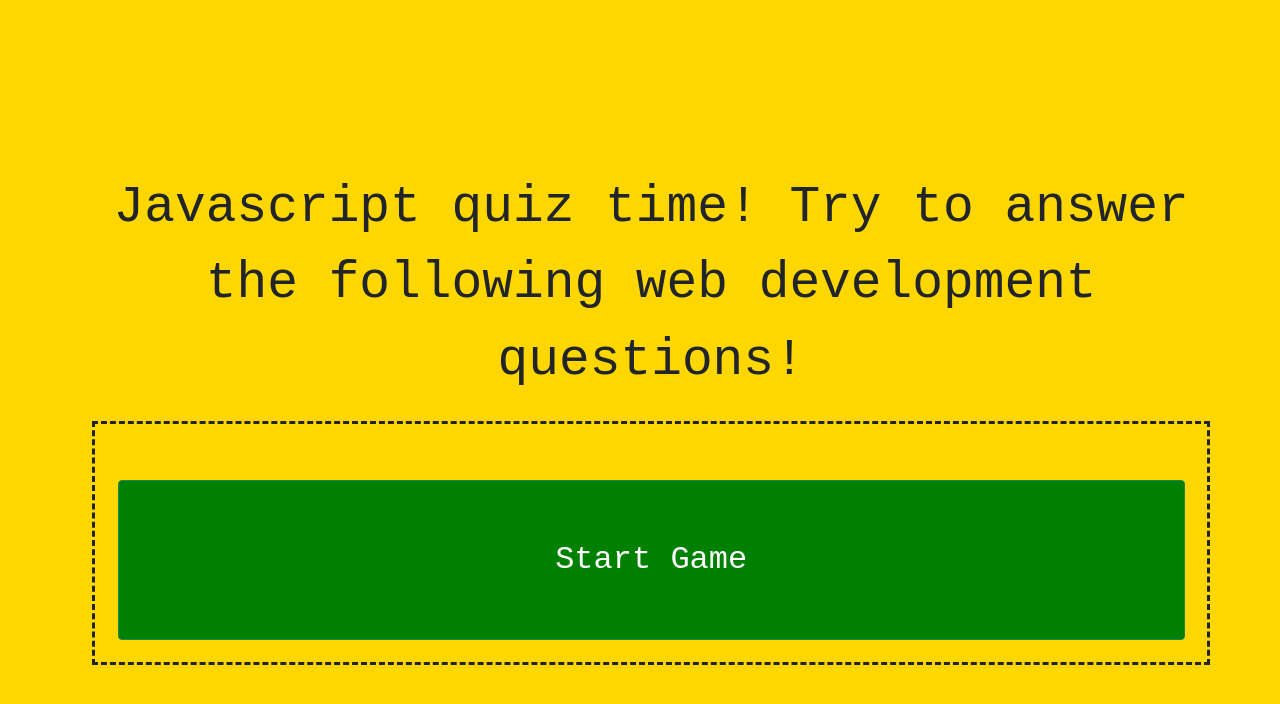
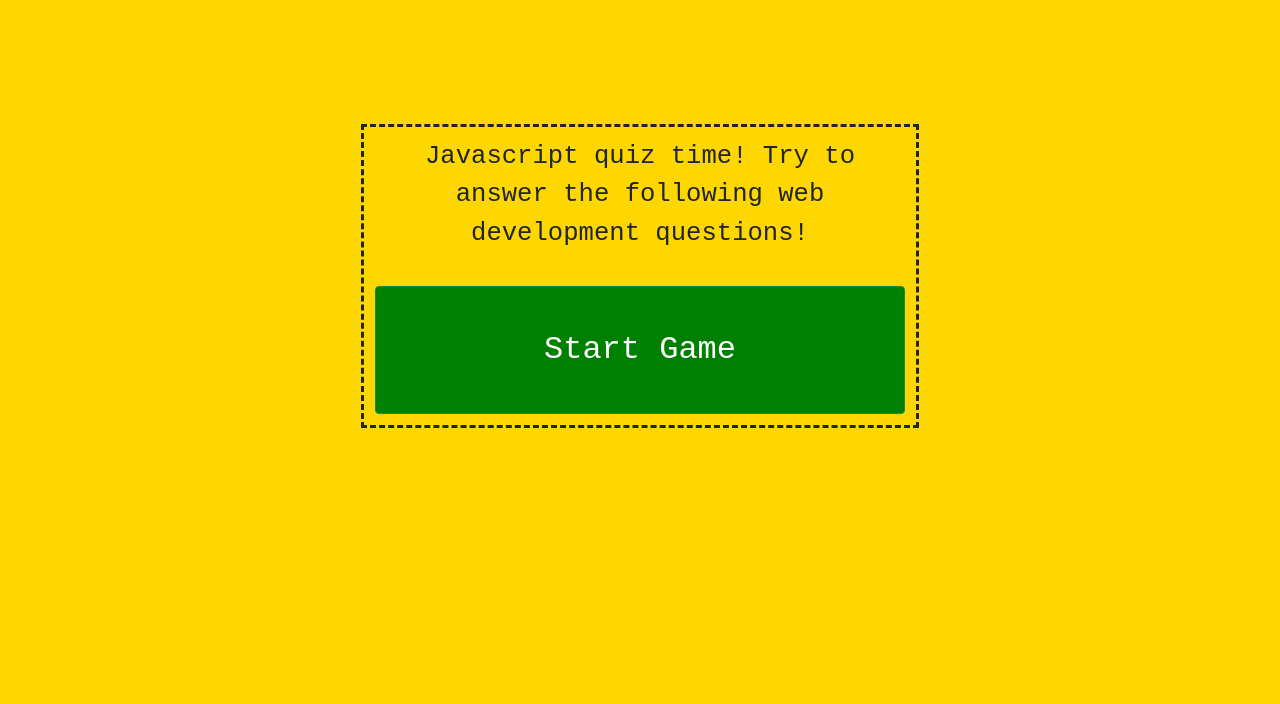
Before and after one commit to macgreene14/quiz-game, a plain HTML site: page index.html in a window 1280 px wide. Shown: the part 232-936 px from the top of the page. After the commit the page ends 826 px from the top, so only its background shows below. Drawn offline with nearby package versions, Linux system fonts and the light colour scheme.

Commit message:
revised HTML order

```diff
--- a/assets/css/style.css
+++ b/assets/css/style.css
@@ -12,6 +12,14 @@ body {
     text-decoration: underline;
 } */
 
+form {
+    text-align: center;
+}
+
+#btnStart {
+    min-width: 100%;
+
+}
 #textDisplay {
     font-size: 4vw;
     text-align: center;
@@ -36,18 +44,20 @@ body {
 }
 
 .nameInput {
-    min-height: 5vh;
+    min-width: 80%;
+
+    min-height: 4vh;
     font-family: monospace;
     margin-bottom: 5%;
     text-align: center;
-    font-size: 200%;
+    font-size: 100%;
 }
 
 .btn {
-    min-width: 100%;
-    min-height: 5em;
+    min-width: 80%;
+    min-height: 4em;
     font-family: monospace;
-    font-size: 100%;
+    font-size: 80%;
     background-color: green;
 }
 
@@ -68,3 +78,14 @@ body {
     }
 
   }
+
+@media only screen and (min-width: 960px) {
+    #textDisplay {
+        font-size: 2vw;
+        text-align: center;
+    }
+
+    section {
+        margin-top: 0%;
+    }
+  }
--- a/assets/js/script.js
+++ b/assets/js/script.js
@@ -36,7 +36,7 @@ var trivia2 = {
 
 var trivia3 = {
     question: "Strings values must be enclosed within _____.",
-    answer1: "parentheses",
+    answer1: "quotation marks",
     answer2: "brackets",
     answer3: "commas",
     answer4: "periods",
@@ -44,11 +44,11 @@ var trivia3 = {
 }
 
 var trivia4 = {
-    question: "jQuery is an example of _____.",
-    answer1: "a database",
-    answer2: "an API",
-    answer3: "a programming language",
-    answer4: "a form element",
+    question: "jQuery is an example of a _____.",
+    answer1: "database",
+    answer2: "Web API",
+    answer3: "programming language",
+    answer4: "form element",
     answer: '2'
 }
 
--- a/index.html
+++ b/index.html
@@ -34,9 +34,10 @@
             <div class="row">
                 <div class="col">
                 </div>
-                <div id="textDisplay"> Javascript quiz time! Try to answer the following web development questions!</div>
 
-                <div class="col-8 col-12 align-items-center" id="quizEl">
+                <div class="col-8 col-12 col-lg-6 align-items-center" id="quizEl">
+                    <div id="textDisplay"> Javascript quiz time! Try to answer the following web development questions!</div>
+
                     <div id="textResponse"></div>
                     <form id="scoreForm">
                       <div class="form-row">
@@ -56,6 +57,7 @@
                             <li><button id="btn3" type="button" class="btn btn-success">Button 3</button></li>
                             <li><button id="btn4" type="button" class="btn btn-success">Button 4</button></li>
                         </ul>
+
                     </form>
                     <div><button id="btnStart" type="button" class="btn btn-success">Start Game</button></div>
 
```
